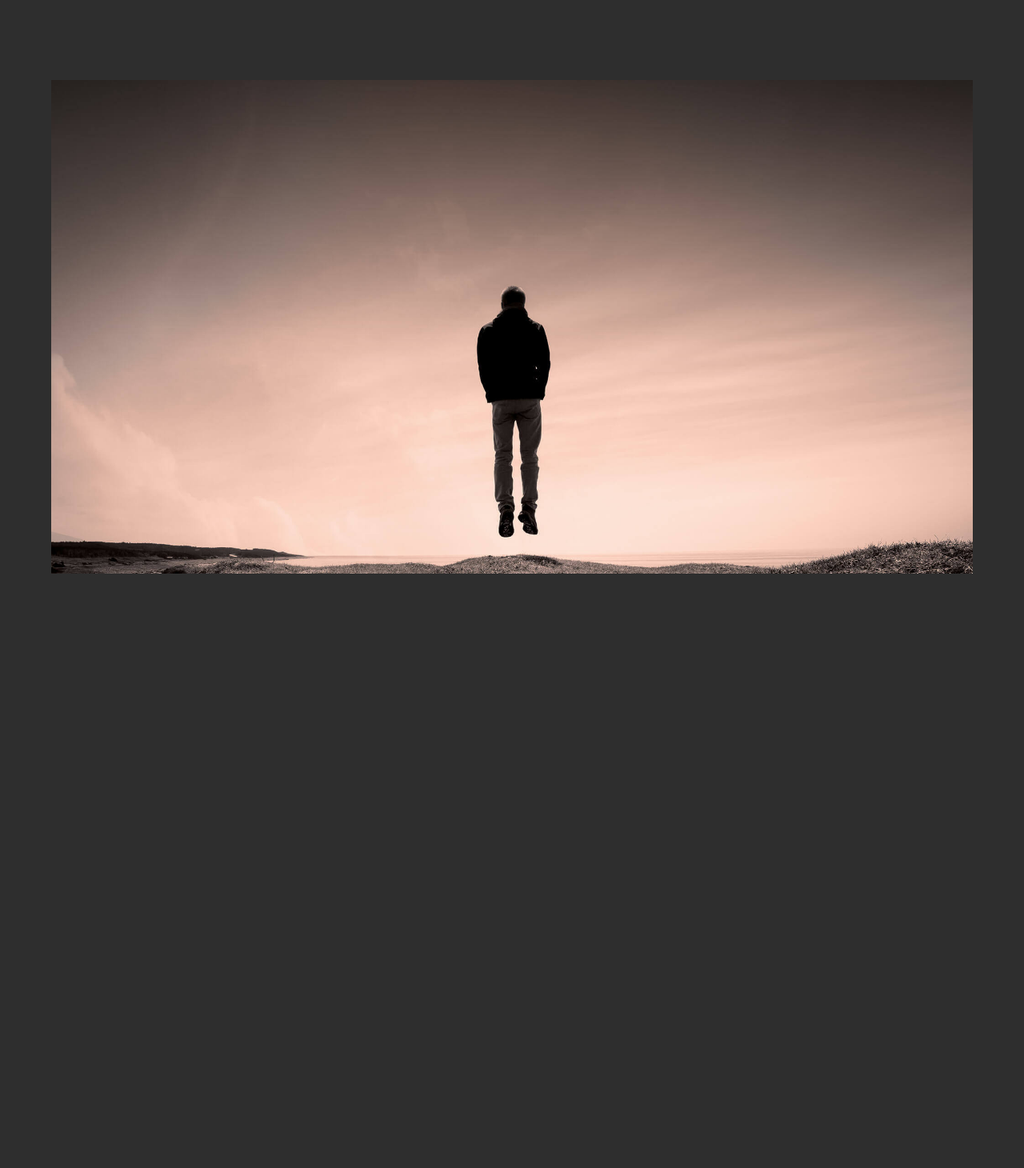
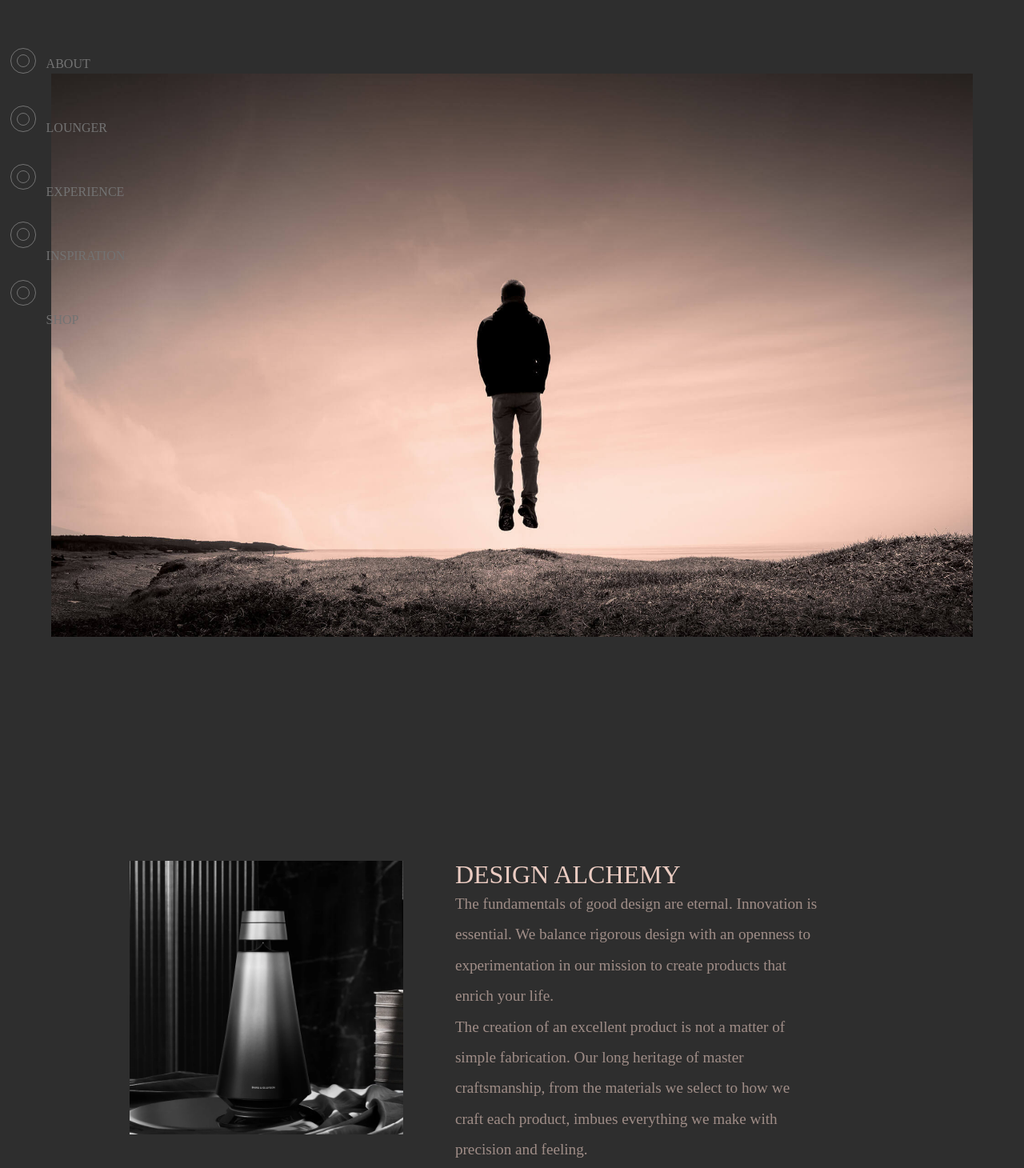
Before and after one commit to illy1990/Headphones_Inspiration, a plain HTML site: page index.html in a window 1280 px wide. Shown: the part 300-1760 px from the top of the page at 80% size. Before the commit the page ends 1605 px from the top, so only its background shows below. Drawn offline with Linux system fonts and the light colour scheme.

Commit message:
Etwas am rechten Reiter gemacht

```diff
--- a/assets/css/style.css
+++ b/assets/css/style.css
@@ -3,6 +3,7 @@
 
 /* #2e2e2e / #867772 / rgb(234, 204, 194) / #ebccc2 / #fff / rgb(115, 115, 115)  */
 
+/* <!----------------------- START Allgemeinzeug ----------------------------------> */
 body{
     width: 100%;
     height: 90vh;
@@ -15,12 +16,21 @@ body{
     margin-left: 5%;
     margin-right: 5%;
     height: 90vh;
+    position: relative;
 }
 
-/* HEADER */
-
+p{
+    color: #ebccc2;
+    font-size: 1.2em;
+    font-weight: 100;
+    line-height: 2em;
+    opacity: 0.6;
+    display: inline-block;
+}
+/* <!----------------------- ENDE Allgemeinzeug ----------------------------------> */
+/* <!----------------------- START Header ----------------------------------> */
 header{
-    height: 80px;
+    height: 10%;
     display: flex;
     flex-direction: row;
     align-items: center;
@@ -54,7 +64,6 @@ header ul li:nth-of-type(5){
     margin-right: 45px;
 }
 
-
 header ul li a{
     color:#ebccc2;
     text-decoration: none;
@@ -66,15 +75,7 @@ header ul li a:hover{
     opacity: 0.6;
     text-decoration: none;
     }
-
-p{
-    color: #ebccc2;
-    font-size: 0.9em;
-    font-weight: 100;
-    line-height: 2em;
-    opacity: 0.6;
-}
-
+/* <!----------------------- Ende Header ----------------------------------> */
 /* <!----------------------- START HAUPTABSCHNITT 1 ----------------------------> */
 h1{
     height:40vh;
@@ -86,6 +87,7 @@ h1{
     align-items: center;
     font-weight: 300;
     line-height: 1.1em;
+    font-weight: lighter;
 }
 /* <!----------------------- ENDE HAUPTABSCHNITT 1 ----------------------------> */
 
@@ -107,29 +109,107 @@ h1{
 #Fliegender_Mann{
     grid-area:  deadMan;
     display:    flex;
-    width: 100%;
+    width:      100%;
 }
 #Pylonen-lautsprecher{
     grid-area:  pylone;
     display:    flex;
-    width:      80%;
-    margin-left: 5%;
+    width:      70%;
+    margin-left: 20%;
+    margin-top: 30px;
+    margin-bottom: 50px;
 }
 
 #DesignAlchemy{
     grid-area:  Alchemy;
     display:    flex;
-    width:      80%;
-    margin-right: 5%;
+    width:      70%;
+    margin-right: 20%;
     flex-wrap: wrap;
+    margin-top: 30px;
+    margin-bottom: 50px;
+}
 
-}
 h2{
     font-size: 2em;
     display:flex;
     color:#ebccc2;
     font-weight: 300;
     line-height: 1.1em;
+    font-weight: lighter;
+    margin: 0;
+    padding: 0;
+}
+/* <!----------------------- ENDE HAUPTABSCHNITT 2 ----------------------------> */
+/* <!----------------------- START FOOTER -------------------------------------> */
+footer{
+    height: 15%;
+    display: flex;
+}
+/* <!----------------------- ENDE FOOTER -------------------------------------> */
+/* <!----------------------- START Navigationsreiter -------------------------> */
+
+#ReiterLinks1{
+    position: fixed;
+    left: 1%;
+    top: 40vh;
+    color:rgb(115, 115, 115);
+    display:inline-block;
+}
+.InnereKugel{
+    border: 0.5px solid rgb(115, 115, 115);
+    border-radius: 100000000px;
+    padding: 7px;
+    display: inline-block;
+    font-size: 0;
 }
 
-/* <!----------------------- ENDE HAUPTABSCHNITT 2 ----------------------------> */
+.Kugelding{
+    color: rgb(115, 115, 115);
+    padding: 20px;
+}
+
+.AeussereKugel{
+    border: 0.5px solid rgb(115, 115, 115);
+    border-radius: 100000000px;
+    padding: 7.2px;
+    display: inline-block;
+    font-size: 0;
+}
+
+#ReiterLinks2{
+    position: fixed;
+    left: 4.5%;
+    top: 40vh;
+}
+#ReiterLinks2 a{
+    color:rgb(115, 115, 115);
+    text-decoration: none;
+    display: flex;
+}
+#ReiterLinks2 a:nth-of-type(1){
+    position: fixed;
+    left: 4.5%;
+    top: 46.4vh;
+}
+#ReiterLinks2 a:nth-of-type(2){
+    position: fixed;
+    left: 4.5%;
+    top: 56.4vh;
+}
+#ReiterLinks2 a:nth-of-type(3){
+    position: fixed;
+    left: 4.5%;
+    top: 66.4vh;
+}
+#ReiterLinks2 a:nth-of-type(4){
+    position: fixed;
+    left: 4.5%;
+    top: 76.4vh;
+}
+#ReiterLinks2 a:nth-of-type(5){
+    position: fixed;
+    left: 4.5%;
+    top: 86.4vh;
+}
+/* <!----------------------- ENDE Navigationsreiter -------------------------> */
--- a/index.html
+++ b/index.html
@@ -25,6 +25,7 @@
     <!----------------------- START HAUPTABSCHNITT 1 ---------------------------->
     <h1>Go beyond music.<br>Immerse your senses<br>through vibration.</h1>
     <!----------------------- ENDE HAUPTABSCHNITT 1 ---------------------------->
+    <!----------------------- START HAUPTABSCHNITT 2 ---------------------------->
     <di id="Page1-Übersicht-FliegenderMann-DesignAlchemy">
         <img id="Fliegender_Mann" src="assets/img/section-about-1.jpg" width="100%" alt="">
             <img id="Pylonen-lautsprecher" src="assets/img/BS1_NYC_Home.webp" alt="">
@@ -33,14 +34,37 @@
                 <p>The fundamentals of good design are eternal. Innovation is essential. We balance rigorous design with an openness to experimentation in our mission to create products that enrich your life.<br>The creation of an excellent product is not a matter of simple fabrication. Our long heritage of master craftsmanship, from the materials we select to how we craft each product, imbues everything we make with precision and feeling.</p>
             </div>
     </div>
-    <!----------------------- START HAUPTABSCHNITT 2 ---------------------------->
     <!----------------------- ENDE HAUPTABSCHNITT 2 ---------------------------->
-
-
-    </main>
+    <!----------------------- START SEITENREITER IN MAIN ----------------------->
+    <nav id="ReiterLinks1">
+        <div class="Kugelding"></div><div class="AeussereKugel"><div class="InnereKugel"></div>
+        </div>
+        <div class="Kugelding"></div><div class="AeussereKugel"><div class="InnereKugel"></div>
+        </div>
+        <div class="Kugelding"></div><div class="AeussereKugel"><div class="InnereKugel"></div>
+        </div>
+        <div class="Kugelding"></div><div class="AeussereKugel"><div class="InnereKugel"></div>
+        </div>
+        <div class="Kugelding"></div><div class="AeussereKugel"><div class="InnereKugel"></div>
+        </div>
+    </nav>
+    <nav id="ReiterLinks2">
+        <a href="#">ABOUT</a>
+        <a href="#">LOUNGER</a>
+        <a href="#">EXPERIENCE</a>
+        <a href="#">INSPIRATION</a>
+        <a href="#">SHOP</a>
+    </nav>
 
 
 
+    <!----------------------- ENDE SEITENREITER IN MAIN ----------------------->
+</main>
+    <!----------------------- START FOOTER ------------------------------------->
+    <footer>
+
+    </footer>
+    <!----------------------- ENDE FOOTER ------------------------------------->
     </section>
 
 </body>
```
